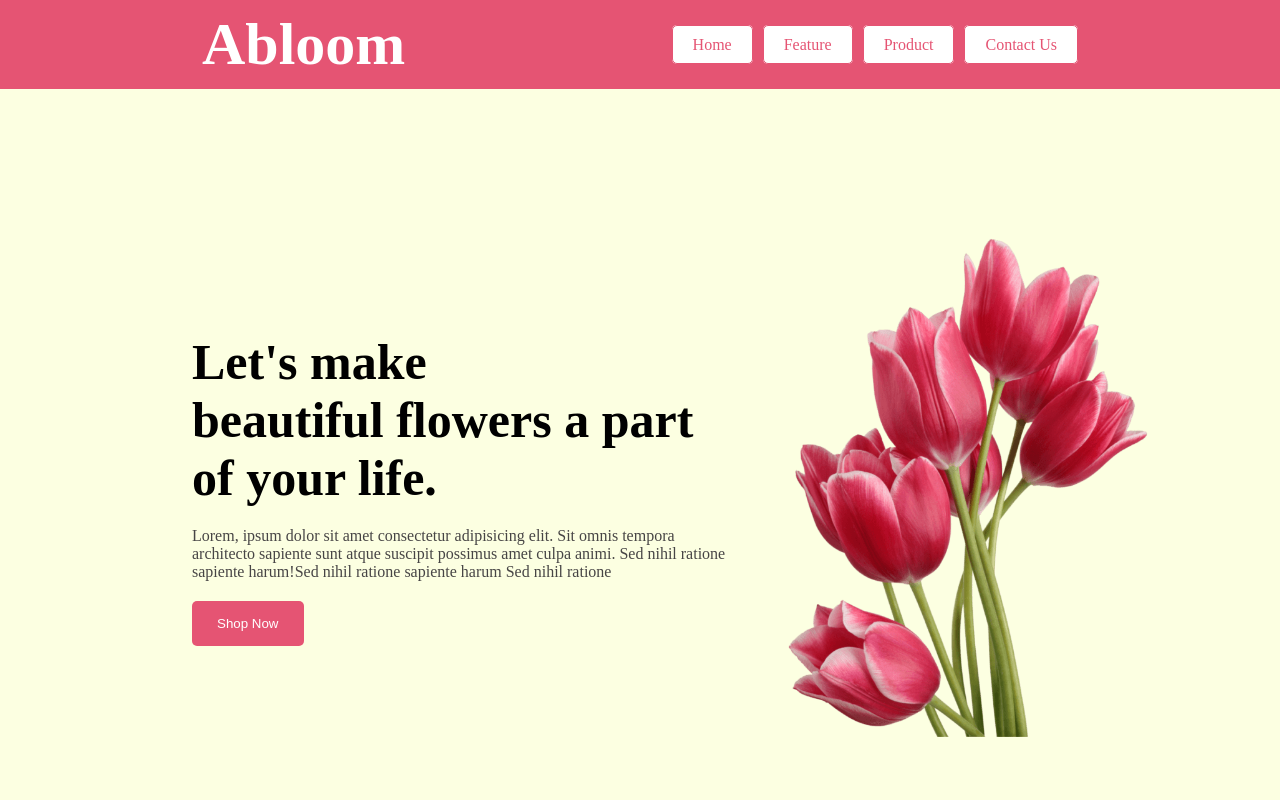
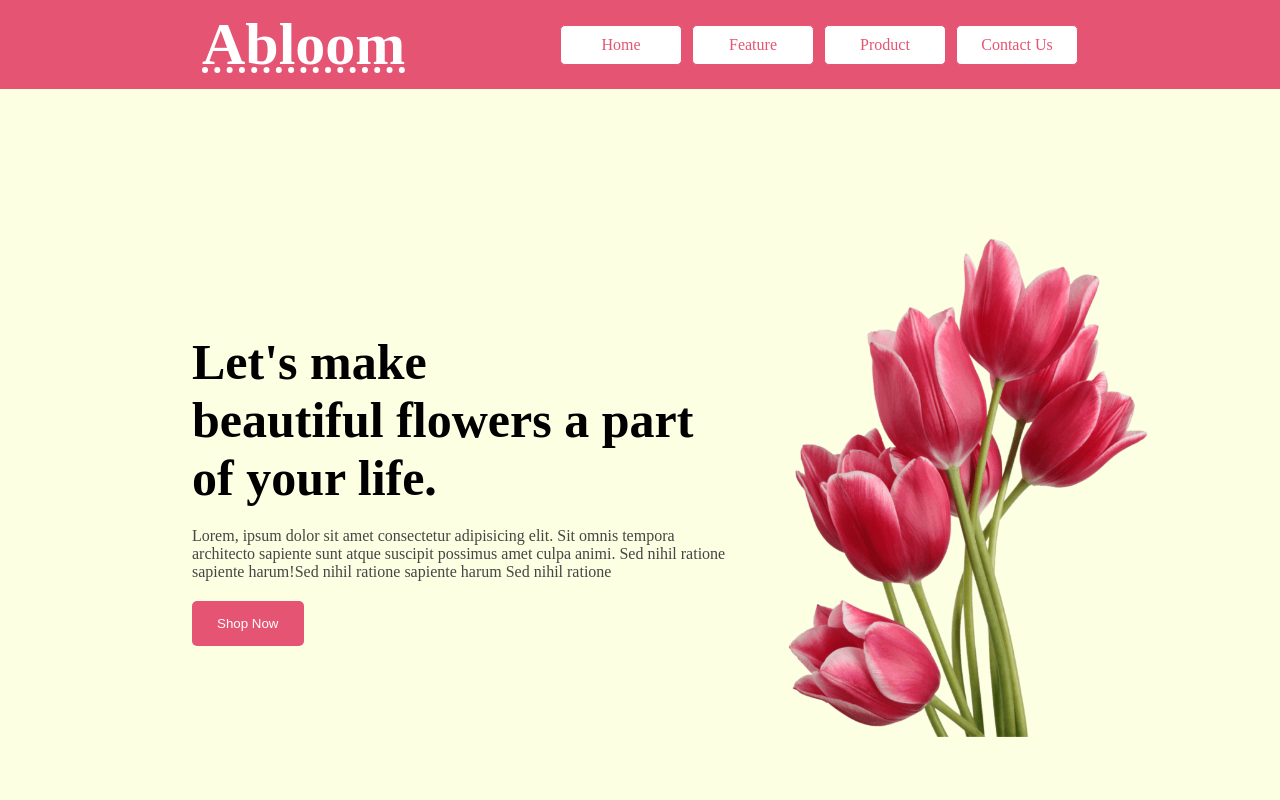
Before and after one commit to nasiruddin06/my-first-assignment-withph, a plain HTML site: page index.html in a window 1280 px wide. Shown: the top 800 px of the page. Drawn offline with Linux system fonts and the light colour scheme.

Commit message:
abbr added

```diff
--- a/css/style.css
+++ b/css/style.css
@@ -19,6 +19,7 @@ nav{
     font-weight: bold;
     padding: 10px;
 }
+
 .menu ul{
     list-style: none;
     display: flex;
@@ -35,6 +36,9 @@ nav{
     background-color: #fff;
     color: #E55473;
     border: 1px solid #E55473;
+    display: block;
+    width: 80px;
+    transition: all 1s;
 }
 .menu ul li a:hover{
     border: 1px solid #fff;
--- a/index.html
+++ b/index.html
@@ -8,10 +8,11 @@
 </head>
 <body>
     <header>
+        <!-- ================== menu bar start =============== -->
         <nav>
             <nav class="nav-container">
                 <div class="logo">
-                    <h1>Abloom</h1>
+                    <abbr title="প্রস্ফুটিত"><h1>Abloom</h1></abbr>
                 </div>
                 <div class="menu">
                     <ul>
@@ -24,7 +25,7 @@
             </nav>
         </nav>
 
-
+        <!-- =============== menu bar end  =============== -->
 
 
         <!-- ========== banner part start ========== -->
```
